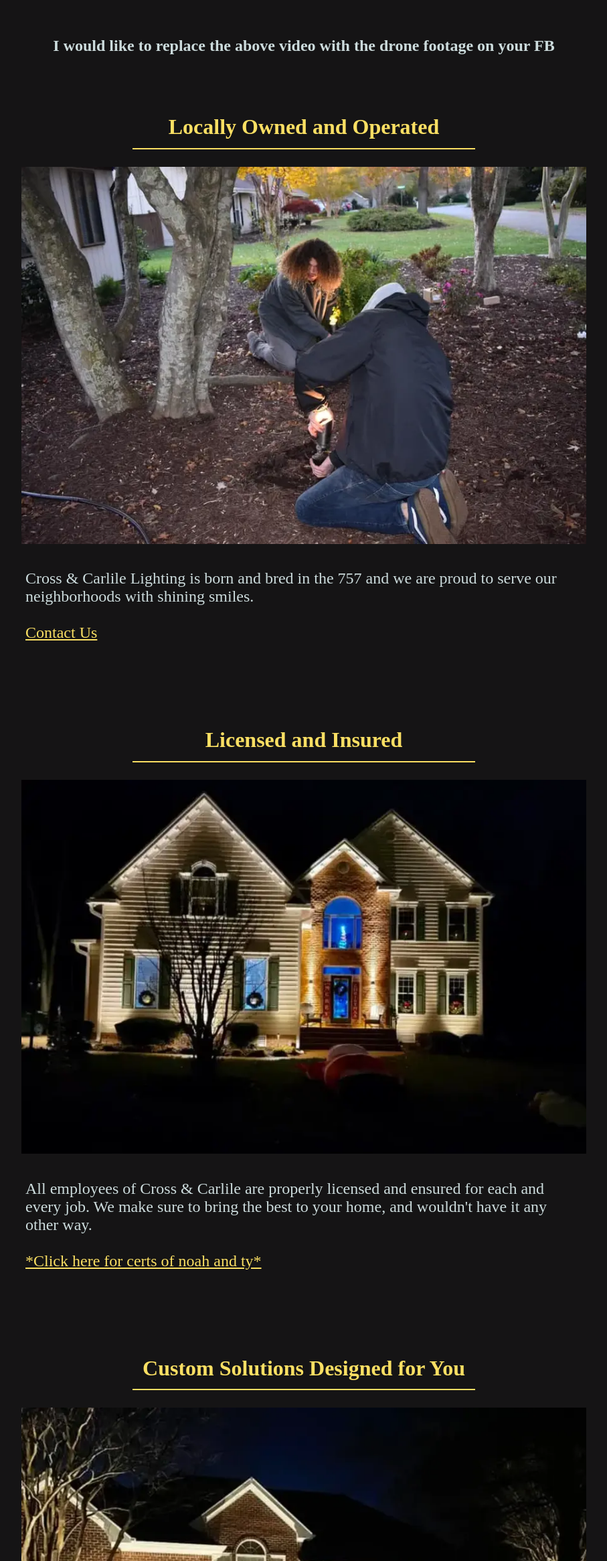
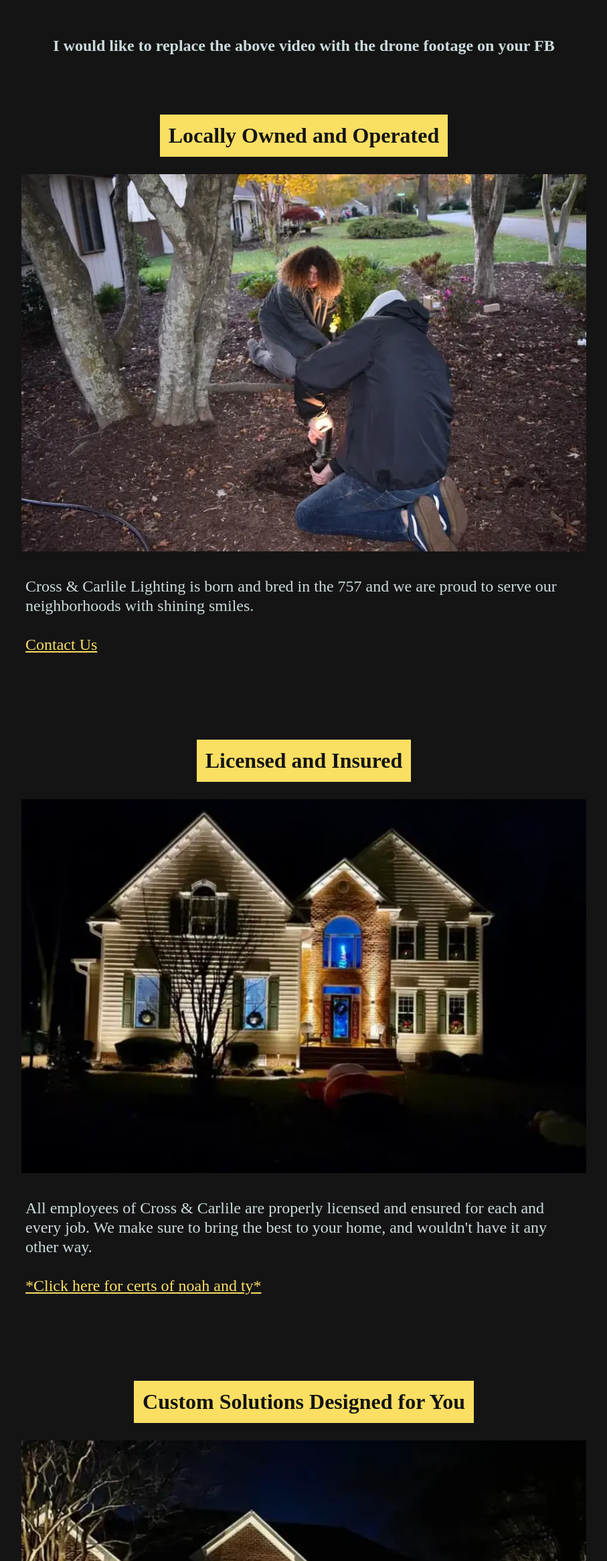
Before and after one commit to bealecs/CCLighting, a React (Create React App) app: page / in a window 1280 px wide. Shown: the part 470-2800 px from the top of the page at 67% size, without its empty margins (186-1093 px from the left). Built offline with nearby package versions, Linux system fonts and the light colour scheme; grey boxes are pictures that could not be loaded.

Commit message:
more changes to hero section

```diff
--- a/src/components/HeroSection.jsx
+++ b/src/components/HeroSection.jsx
@@ -18,8 +18,9 @@
                 <div className="Card-Holder">
                <div className="landing-cards">
                     <div className="cards1">
+                    <div style={{backgroundColor:"#FADF63",color:"#151415", width:"fit-content", margin:"auto",padding:"1%"}}>
                         <h2>Locally Owned and Operated</h2>
-                        <div style={{borderBottom:"2px solid #FADF63", width:"40%", margin:"auto",paddingTop:"1%"}}></div>
+                        </div>
                         <img src={pic1} alt="Noah and Tyler installing light fixtures" style={{width:"66%",alignItems:"center",paddingTop:"2%"}}/>
                         <p>Cross & Carlile Lighting is born and bred in the 757 and we are proud to serve our neighborhoods with shining smiles.
                         <br /><br /><a href="#" style={{color:"#FADF63"}}>Contact Us</a>
@@ -28,8 +29,9 @@
                </div>
                <div className="landing-cards">
                     <div className="cards1">
+                    <div style={{backgroundColor:"#FADF63",color:"#151415", width:"fit-content", margin:"auto",padding:"1%"}}>
                         <h2>Licensed and Insured</h2>
-                        <div style={{borderBottom:"2px solid #FADF63", width:"40%", margin:"auto",paddingTop:"1%"}}></div>
+                        </div>
                         <img src={pic2} alt="Noah and Tyler installing light fixtures" style={{width:"66%",alignItems:"center",paddingTop:"2%"}}/>
                         <p>All employees of Cross & Carlile are properly licensed and ensured for each and every job. We make sure to bring the best to your home, and wouldn't have it any
                             other way. <br /><br /><a href="#" style={{color:"#FADF63"}}>*Click here for certs of noah and ty*</a>
@@ -38,8 +40,9 @@
                </div>
                <div className="landing-cards">
                     <div className="cards1">
+                        <div style={{backgroundColor:"#FADF63",color:"#151415", width:"fit-content", margin:"auto",padding:"1%"}}>
                         <h2>Custom Solutions Designed for You</h2>
-                        <div style={{borderBottom:"2px solid #FADF63", width:"40%", margin:"auto",paddingTop:"1%"}}></div>
+                        </div>
                         <img src={pic3} alt="Noah and Tyler installing light fixtures" style={{width:"66%",height:"",alignItems:"center",paddingTop:"2%"}}/>
                         <p>Whether it be a lit up patio, porch,
                             driveway, or even your favorite tree that was planted decades ago.. We have your back. We'll work with you to decide how we can make your home the brightest on the block!
--- a/src/components/css/HeroSection.css
+++ b/src/components/css/HeroSection.css
@@ -37,6 +37,7 @@
     flex-direction: column;
     margin: auto;
     padding-bottom: 3%;
+    width: 100%;
 }
 .cards1 img {
     display: block;
@@ -48,6 +49,7 @@
     padding-top: 3%;
     font-size: 1.5rem;
     color: #CCDBDC;
+    line-height: 1.2;
 }
 @media only screen and (max-width: 1500px) {
     .Card-Holder {
```
